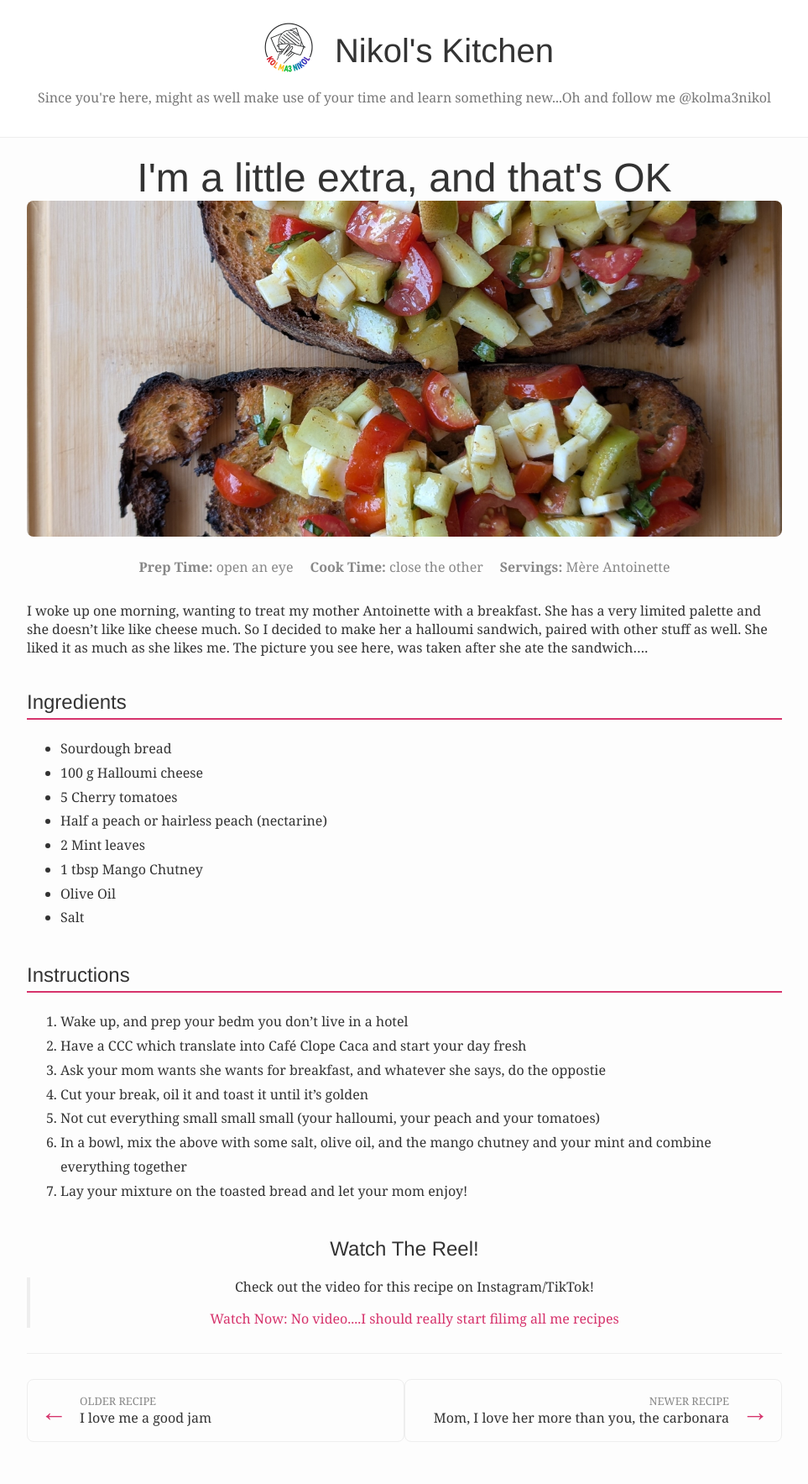
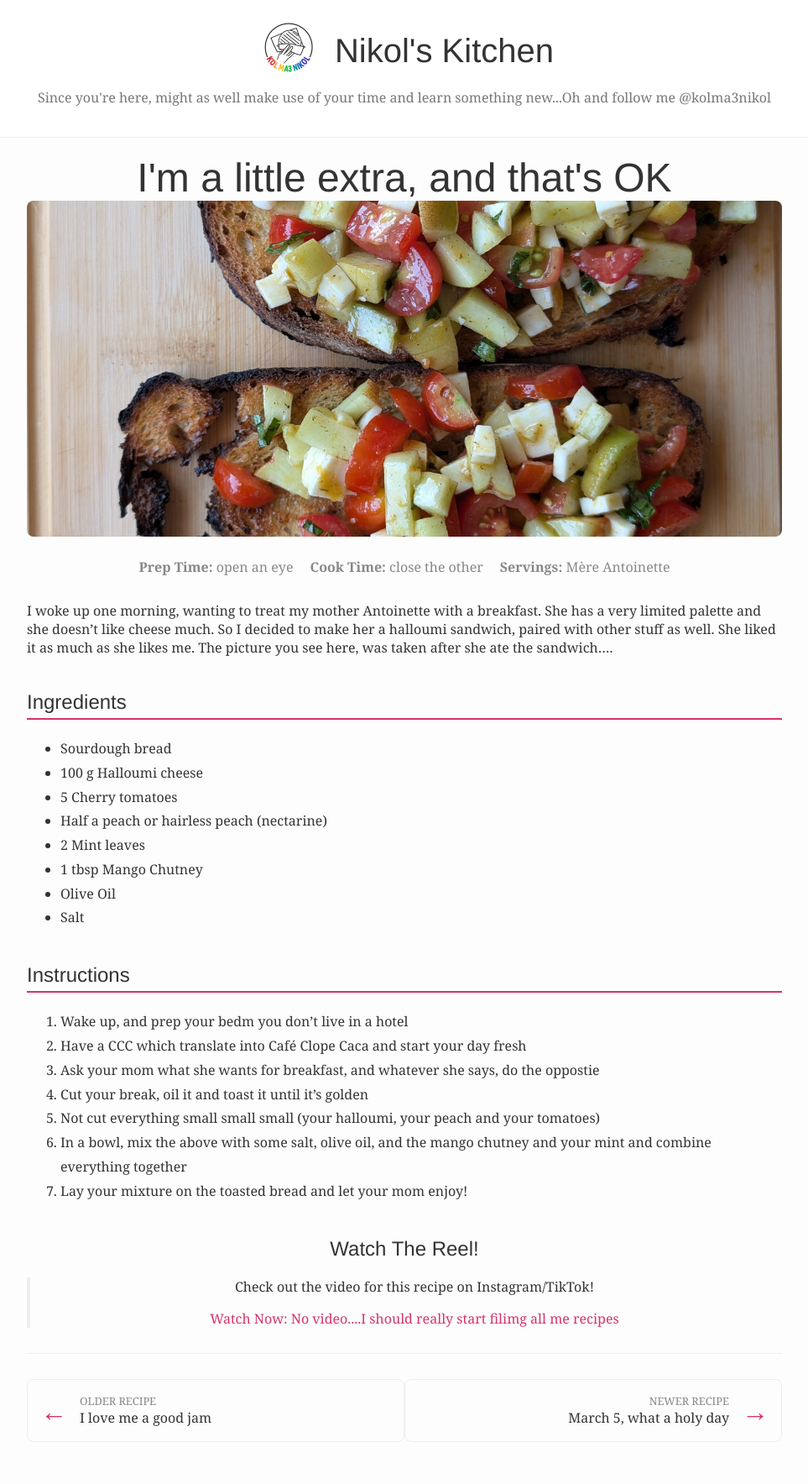
Before and after one commit to AntiLibrary5/nicools-kitchen, a Jekyll site: the page built from _posts/2025-10-26-halloumi-peach-tomato-sando.md, in a window 1280 px wide. Shown: the whole page at 84% size, without its empty margins (158-1121 px from the left). Built offline with Jekyll 4.4.1, drawn with Linux system fonts in a browser that asks for light colours.

```diff
--- a/_posts/2025-10-26-halloumi-peach-tomato-sando.md
+++ b/_posts/2025-10-26-halloumi-peach-tomato-sando.md
@@ -9,7 +9,7 @@ video_link: "No video....I should really start filimg all me recipes"
 tags: [Vegetarian]
 ---
 
-I woke up one morning, wanting to treat my mother Antoinette with a breakfast. She has a very limited palette and she doesn't like like cheese much. So I decided to make her a halloumi sandwich, paired with other stuff as well. She liked it as much as she likes me. The picture you see here, was taken after she ate the sandwich....
+I woke up one morning, wanting to treat my mother Antoinette with a breakfast. She has a very limited palette and she doesn't like cheese much. So I decided to make her a halloumi sandwich, paired with other stuff as well. She liked it as much as she likes me. The picture you see here, was taken after she ate the sandwich....
 
 ## Ingredients
 
@@ -27,7 +27,7 @@ I woke up one morning, wanting to treat my mother Antoinette with a breakfast. S
 
 1. Wake up, and prep your bedm you don't live in a hotel
 2. Have a CCC which translate into Café Clope Caca and start your day fresh
-3. Ask your mom wants she wants for breakfast, and whatever she says, do the oppostie
+3. Ask your mom what she wants for breakfast, and whatever she says, do the oppostie
 4. Cut your break, oil it and toast it until it's golden
 5. Not cut everything small small small (your halloumi, your peach and your tomatoes)
 6. In a bowl, mix the above with some salt, olive oil, and the mango chutney and your mint and combine everything together
```
Also changed, not shown: _posts/2025-10-26-mars-cornflex.md (added, +32 -0 lines), assets/images/honey-glazed-chicken.jpg (added), assets/images/mars-cornflex.jpg (added).
